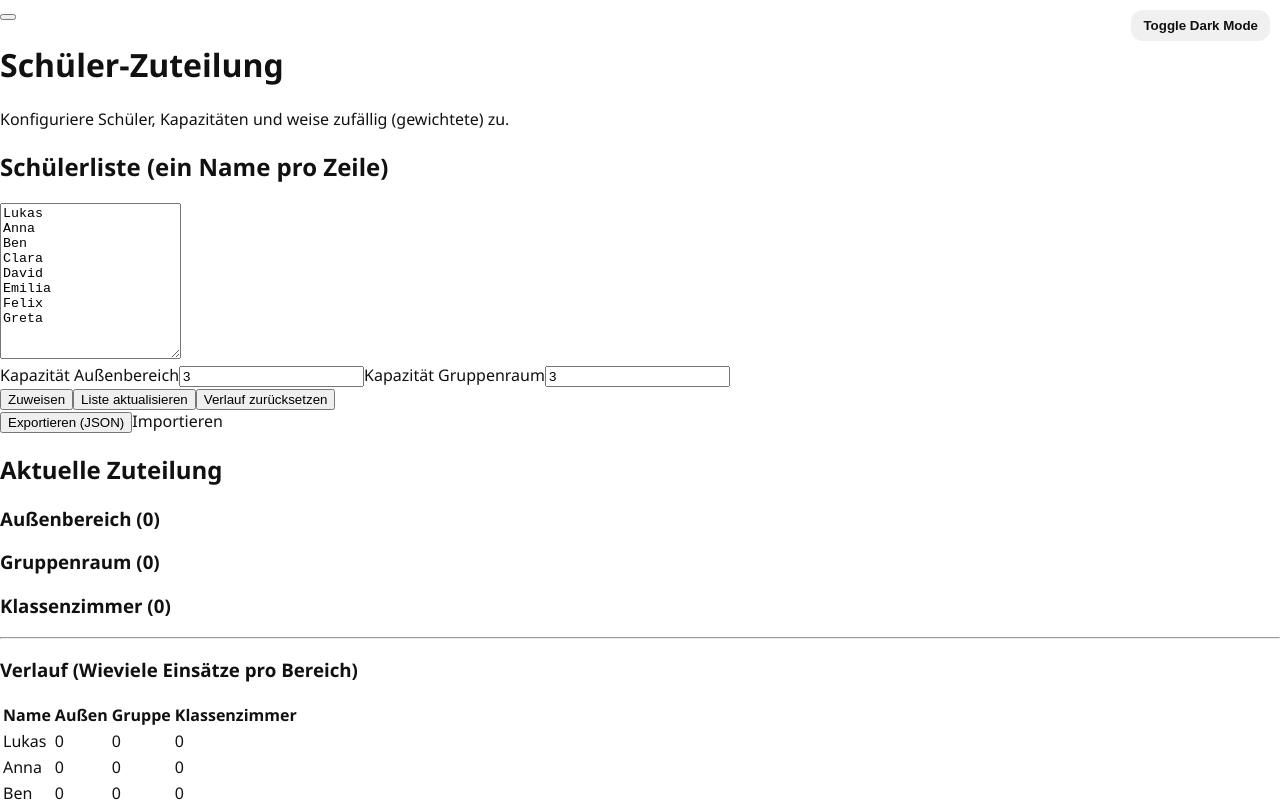
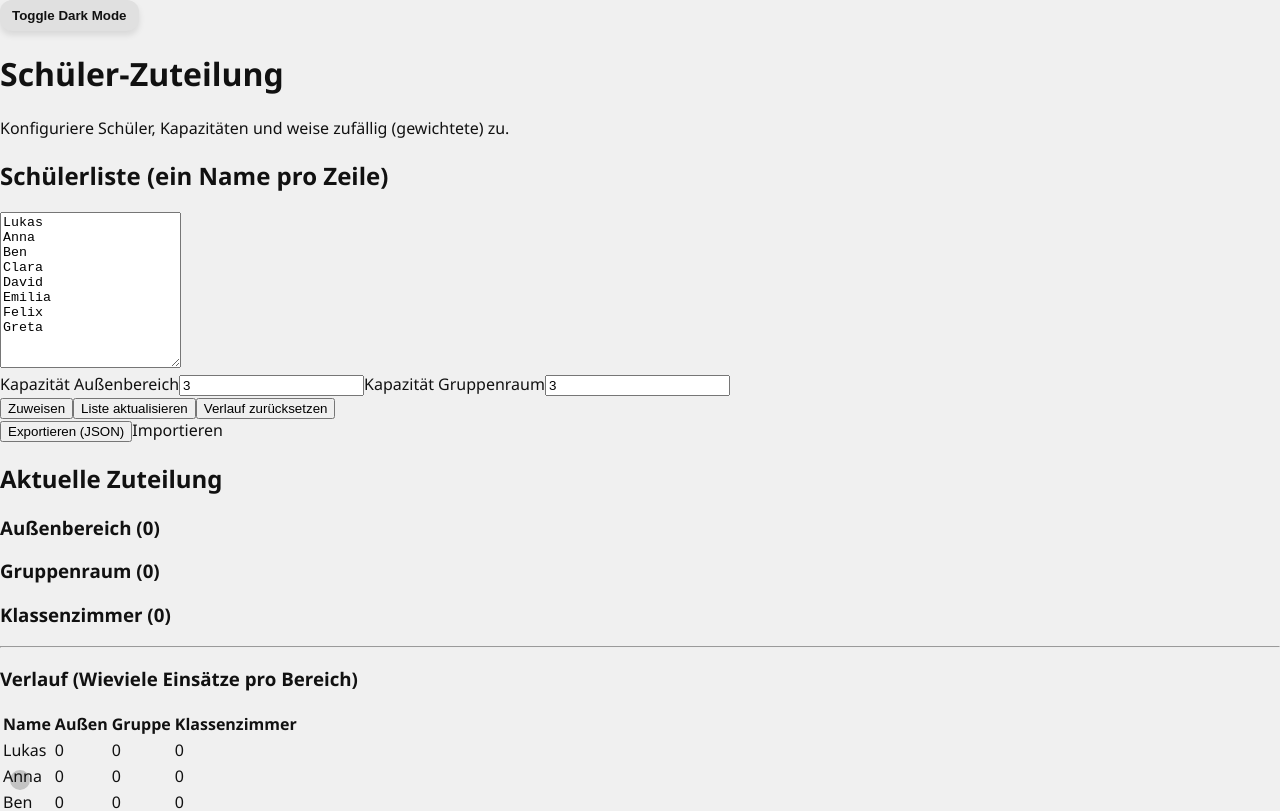
Before and after one commit to TheUltimateVxnom/ZuteilungSchueler, a React (Vite) app: page / in a window 1280 px wide. Shown: the top 811 px of the page. Built offline with nearby package versions, Linux system fonts and the light colour scheme.

Commit message:
Update index.css

```diff
--- a/src/index.css
+++ b/src/index.css
@@ -1,52 +1,127 @@
-/* index.css */
-
-/* Variablen für Light/Dark Mode */
+/* Farbvariablen für Light/Dark Mode */
 :root {
-  --bg-color: #ffffff;
+  --bg-color: #f0f0f0;
+  --card-bg: #ffffff;
   --text-color: #111111;
-  --card-bg: #f0f0f0;
+  --button-bg: #e0e0e0;
+  --button-text: #111111;
 }
 
 [data-theme="dark"] {
-  --bg-color: #111111;
-  --text-color: #f0f0f0;
+  --bg-color: #121212;
   --card-bg: #1e1e1e;
+  --text-color: #ffffff;
+  --button-bg: #2c2c2c;
+  --button-text: #ffffff;
 }
 
-/* Grundlayout */
+/* Globale Styles */
 body {
+  margin: 0;
+  font-family: "Segoe UI", Tahoma, Geneva, Verdana, sans-serif;
   background-color: var(--bg-color);
   color: var(--text-color);
-  font-family: 'Segoe UI', sans-serif;
-  margin: 0;
-  padding: 0;
 }
 
-/* Abgerundete Karten */
-.card {
-  background-color: var(--card-bg);
-  border-radius: 16px;
-  padding: 20px;
-  margin: 20px;
-  box-shadow: 0 4px 12px rgba(0,0,0,0.1);
-}
-
-/* Toggle Button */
+/* Dark Mode Button */
 #theme-toggle {
-  position: fixed;
-  top: 10px;
-  right: 10px;
+  background-color: var(--button-bg);
+  color: var(--button-text);
+  border-radius: 12px;
   padding: 8px 12px;
-  border-radius: 12px;
   border: none;
   cursor: pointer;
-  background-color: var(--card-bg);
-  color: var(--text-color);
   font-weight: bold;
-  transition: background-color 0.3s;
+  transition: all 0.3s;
+  box-shadow: 0 4px 6px rgba(0,0,0,0.1);
 }
 
 #theme-toggle:hover {
+  background-color: #4a90e2;
+  color: #fff;
+}
+
+/* Wartungsmodus Overlay */
+.maintenance-overlay {
+  display: flex;
+  height: 100vh;
+  justify-content: center;
+  align-items: center;
+  background: linear-gradient(135deg, #2c3e50, #4a4a4a);
+  color: var(--text-color);
+  flex-direction: column;
+  font-family: "Segoe UI", Tahoma, Geneva, Verdana, sans-serif;
+  text-align: center;
+  padding: 20px;
+  border-radius: 12px;
+}
+
+/* Login Popup Overlay */
+.login-popup-overlay {
+  position: fixed;
+  top: 0;
+  left: 0;
+  width: 100vw;
+  height: 100vh;
+  background-color: rgba(0,0,0,0.7);
+  display: flex;
+  justify-content: center;
+  align-items: center;
+  z-index: 2000;
+}
+
+/* Card Style für Admin Login */
+.login-card {
+  background-color: var(--card-bg);
+  padding: 30px;
+  border-radius: 16px;
+  display: flex;
+  flex-direction: column;
+  gap: 12px;
+  min-width: 300px;
+  box-shadow: 0 8px 20px rgba(0,0,0,0.25);
+  color: var(--text-color);
+}
+
+.login-card input {
+  padding: 10px;
+  border-radius: 8px;
+  border: 1px solid #555;
+  background-color: var(--bg-color);
+  color: var(--text-color);
+  outline: none;
+}
+
+.login-card input:focus {
+  border-color: #4a90e2;
+}
+
+.login-card button {
+  padding: 10px;
+  border-radius: 10px;
+  border: none;
+  cursor: pointer;
+  background-color: #4a90e2;
+  color: #fff;
+  font-weight: bold;
+  transition: all 0.3s;
+}
+
+.login-card button:hover {
+  background-color: #357ab8;
+}
+
+/* Versteckter Admin Button unten links */
+#admin-button {
+  position: fixed;
+  bottom: 10px;
+  left: 10px;
+  width: 20px;
+  height: 20px;
+  opacity: 0.2;
+  border: none;
+  border-radius: 50%;
+  cursor: pointer;
+  z-index: 1000;
   background-color: var(--text-color);
-  color: var(--bg-color);
 }
```
